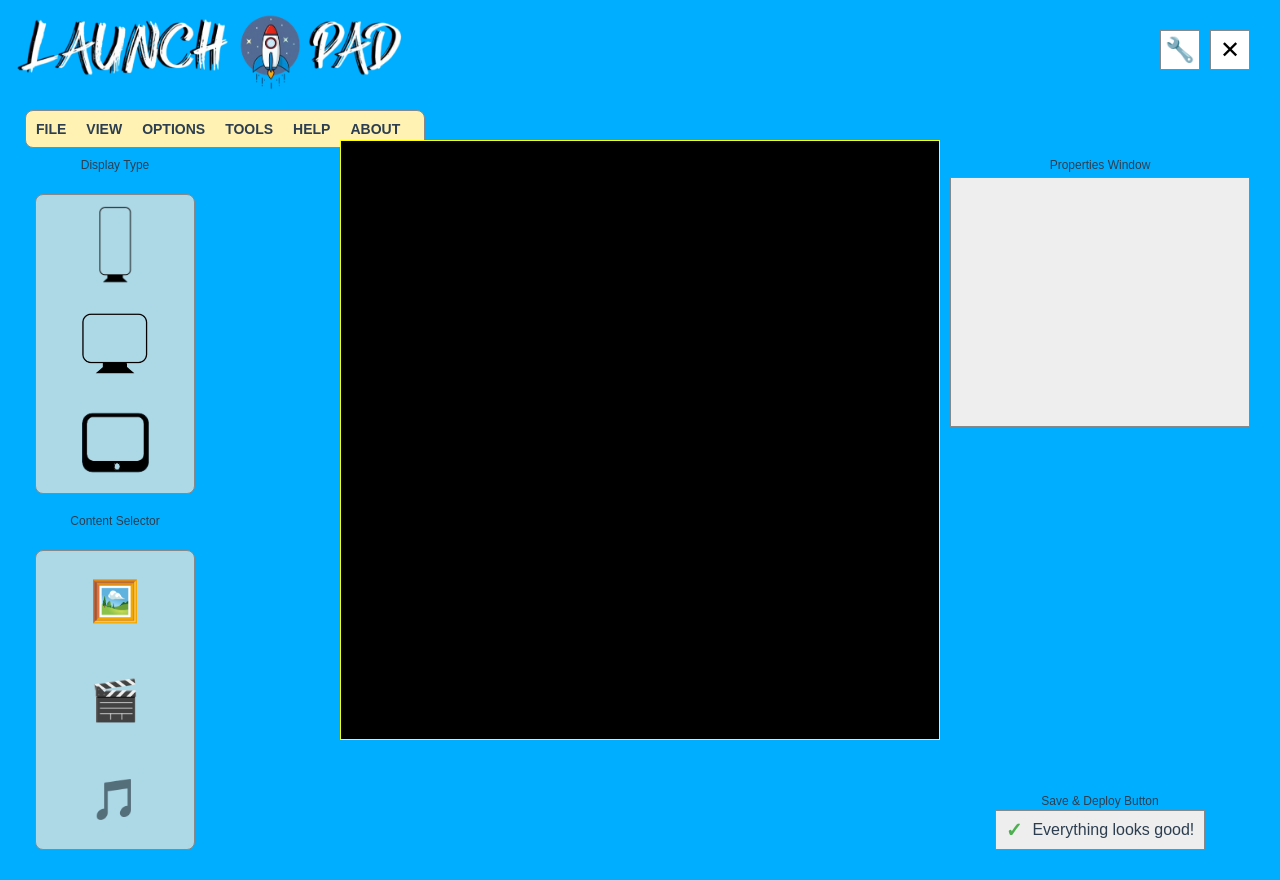
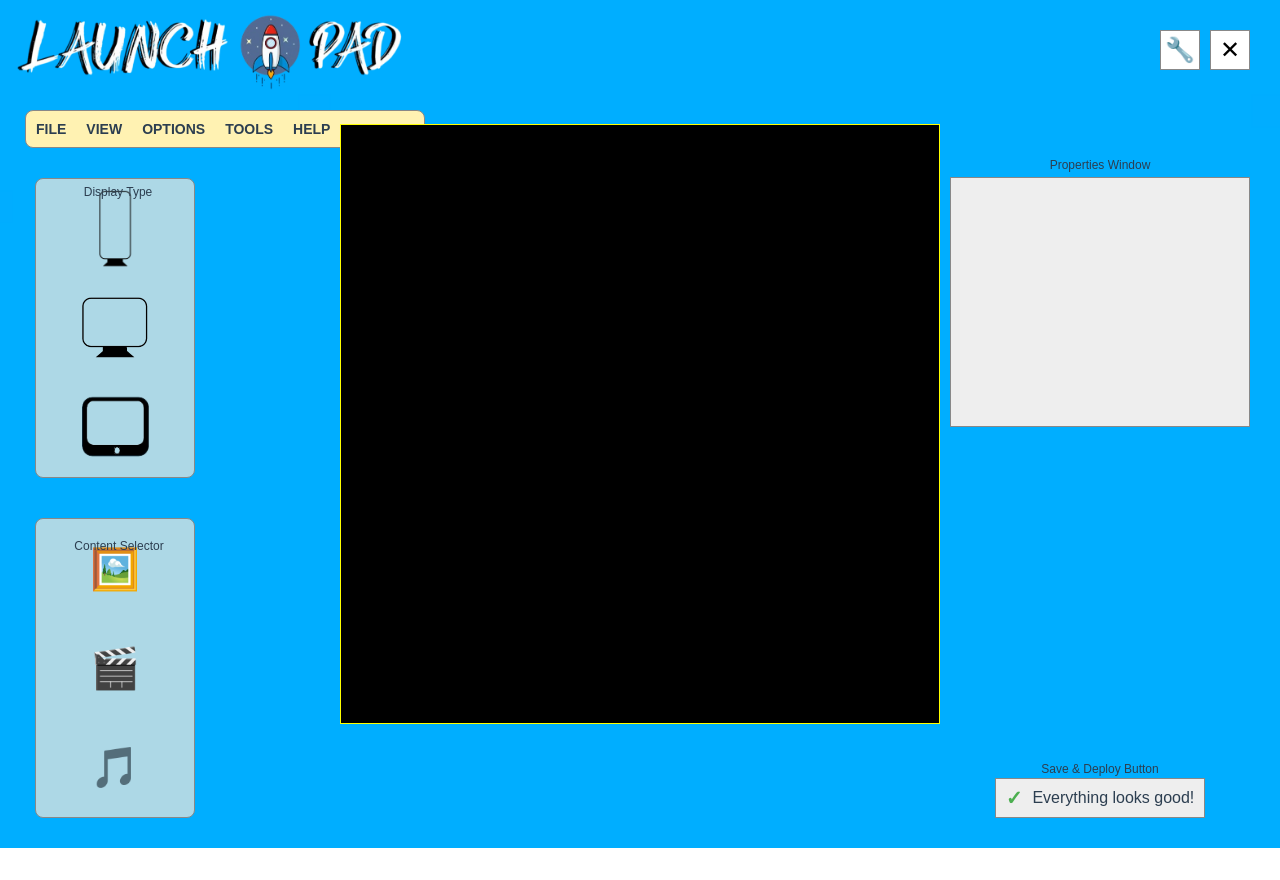
Before and after one commit to therealkosmicnomad/therealkosmicnomad.github.io, a plain HTML site: page Home Page.html in a window 1280 px wide. After the commit the page ends 848 px from the top, so only its background shows below. Drawn offline with Linux system fonts and the light colour scheme; sample sign-in values are in the browser's storage.

Commit message:
Update Home Page.html

```diff
--- a/Home Page.html
+++ b/Home Page.html
@@ -341,10 +341,10 @@
                 if (wrenchButton && wrenchButton.classList.contains('activated')) {
                     reticle.style.display = 'block';
                     positionDisplay.style.display = 'block';
-                    reticle.style.left = `${event.pageX - 5}px`; // Center the reticle
+                    reticle.style.left = `${event.pageX - 5}px`;
                     reticle.style.top = `${event.pageY - 5}px`;
-                    positionDisplay.style.left = `${event.pageX + 10}px`; // Offset to the right
-                    positionDisplay.style.top = `${event.pageY + 10}px`; // Offset below
+                    positionDisplay.style.left = `${event.pageX + 10}px`;
+                    positionDisplay.style.top = `${event.pageY + 10}px`;
                     positionDisplay.textContent = `X: ${event.pageX}, Y: ${event.pageY}`;
                 } else {
                     reticle.style.display = 'none';
@@ -463,7 +463,11 @@
             const displayTitle = document.createElement('div');
             displayTitle.className = 'sidebar-title';
             displayTitle.textContent = 'Display Type';
-            leftColumn.appendChild(displayTitle);
+            displayTitle.style.position = 'absolute'; // Changed to absolute positioning
+            displayTitle.style.left = '118px'; // X: 118
+            displayTitle.style.top = '185px'; // Y: 185
+            displayTitle.style.transform = 'translateX(-50%)'; // Center horizontally
+            app.appendChild(displayTitle); // Moved to app for absolute positioning
 
             const displayTypes = document.createElement('div');
             displayTypes.className = 'display-types';
@@ -506,7 +510,11 @@
             const contentTitle = document.createElement('div');
             contentTitle.className = 'sidebar-title';
             contentTitle.textContent = 'Content Selector';
-            leftColumn.appendChild(contentTitle);
+            contentTitle.style.position = 'absolute'; // Changed to absolute positioning
+            contentTitle.style.left = '119px'; // X: 119
+            contentTitle.style.top = '539px'; // Y: 539
+            contentTitle.style.transform = 'translateX(-50%)'; // Center horizontally
+            app.appendChild(contentTitle); // Moved to app for absolute positioning
 
             const contentSelector = document.createElement('div');
             contentSelector.className = 'content-selector';
```
